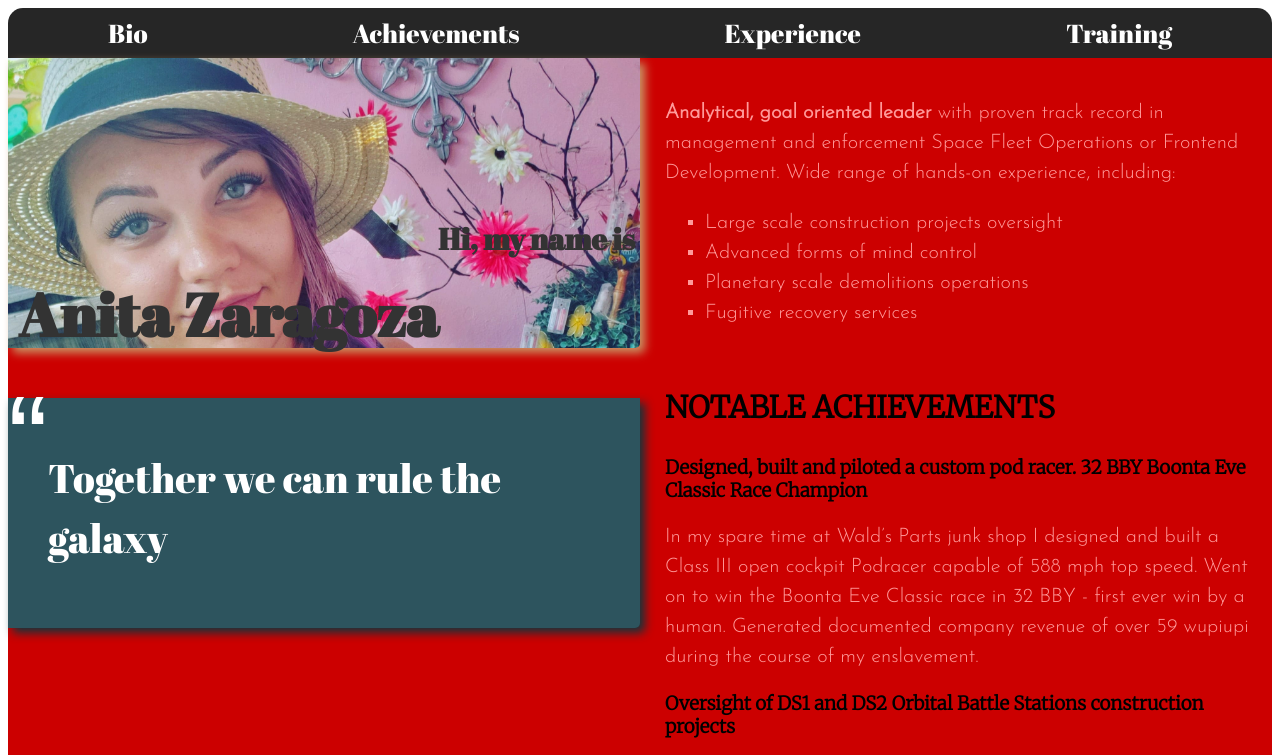
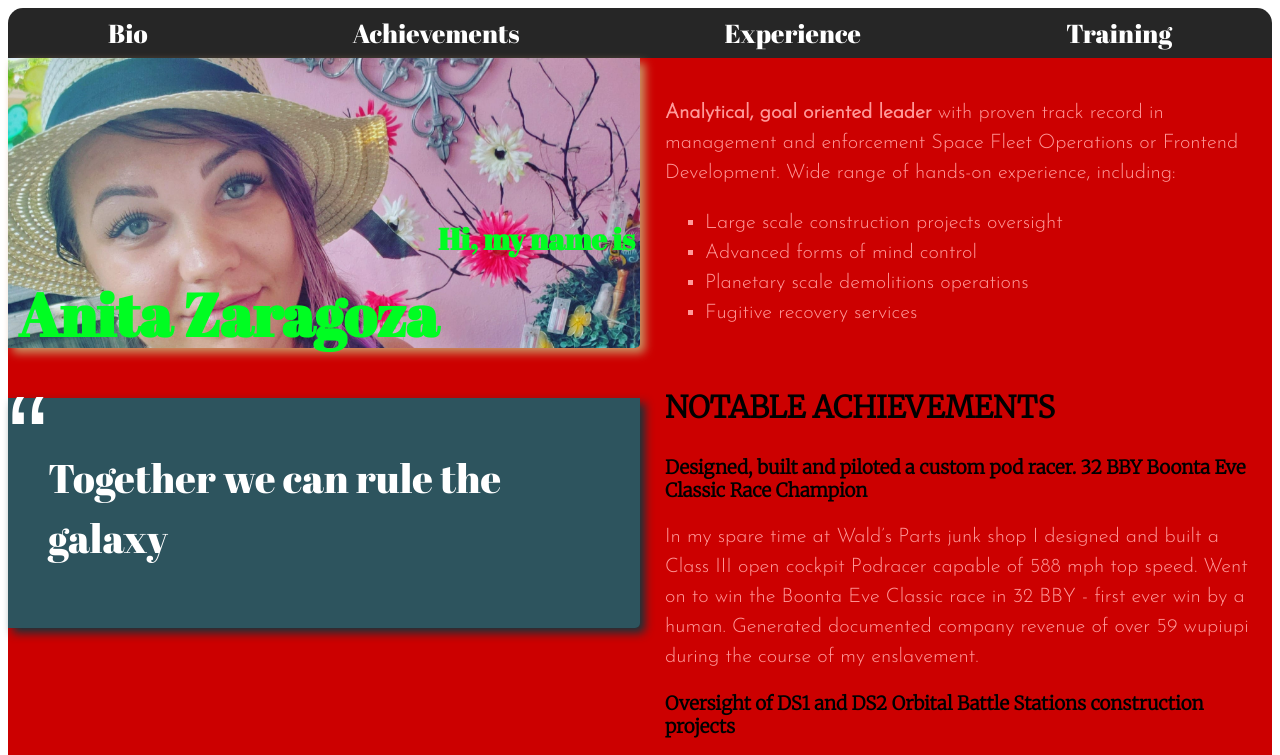
Before and after one commit to RobNikola911/robertpajic.github.io, a plain HTML site: page index.html in a window 1280 px wide. Shown: the top 755 px of the page. Drawn offline with Linux system fonts and the light colour scheme.

Commit message:
Name and style update

```diff
--- a/index.html
+++ b/index.html
@@ -18,7 +18,7 @@
   <nav class="box-1">
     <div id="title">
       <h1 id="hi">Hi, my name is</h1>
-      <h1 id="anakin">Anita Zaragoza</h1>
+      <h1 id="anita">Anita Zaragoza</h1>
     </div>
   </nav>
   <div class="box-2">
--- a/style.css
+++ b/style.css
@@ -23,12 +23,12 @@
   padding-right: 100px;
 }
 #hi {
-  color: #333;
+  color: rgb(0, 253, 34);
   font-size: 30px;
   margin: 15px 0px 0px 430px;
 }
-#anakin {
-  color: #333;
+#anita {
+  color: rgb(0, 253, 34);
   font-size: 60px;
   margin: 15px 0px 0px 10px;
 }
```
